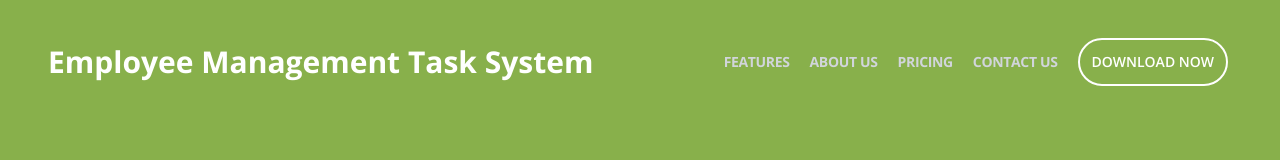
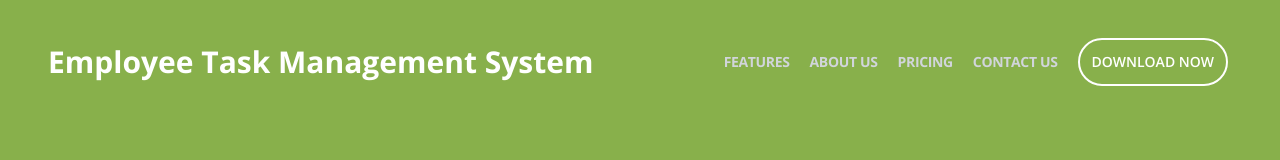
Before and after one commit to JhonreySenal/ICTILS, a website: page index.html in a window 1280 px wide. Shown: the top 160 px of the page. Drawn offline with nearby package versions, Linux system fonts and the light colour scheme.

Commit message:
Update index.html

```diff
--- a/index.html
+++ b/index.html
@@ -34,7 +34,7 @@
             <div class="container mx-auto py-2 flex justify-between">
                 <div class="flex space-x-3 items-center px-2 py-6 ">
                    <!-- <h1>LOGO</h1> -->
-                    <span class="text-3xl font-bold text-white dark:text-white">Employee Management Task System</span>
+                    <span class="text-3xl font-bold text-white dark:text-white">Employee Task Management System</span>
                 </div>
                     <!-- menu list -->
                     <ul class="hidden md:flex justify-center items-center space-x-5 px-3 uppercase font-semibold text-sm dark:text-white">
```
